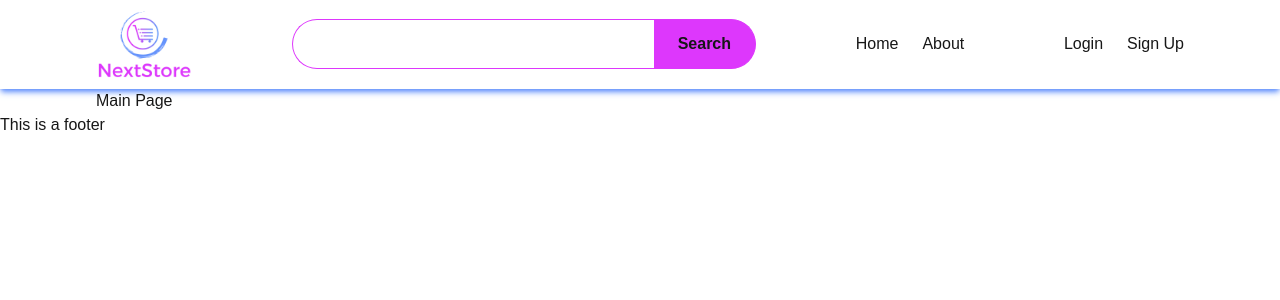
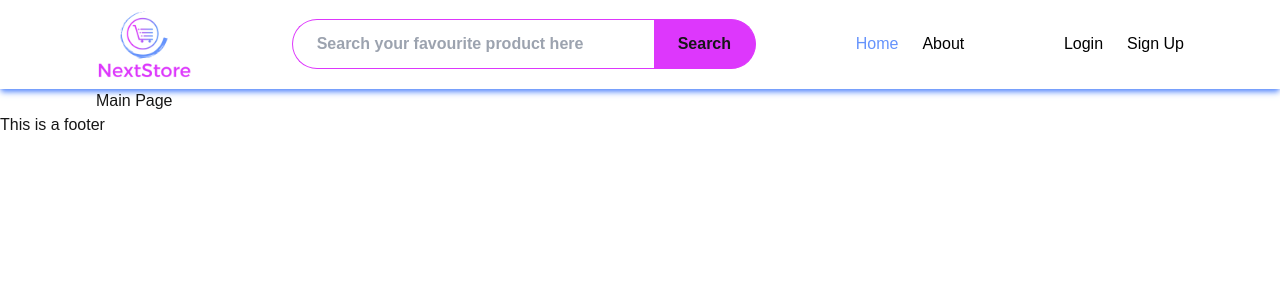
Before and after one commit to asif100a/next-store, a Next.js app: page / in a window 1280 px wide. Shown: the top 300 px of the page. Built offline with nearby package versions, Linux system fonts and the light colour scheme.

Commit message:
Active link successfully highlighted

```diff
--- a/src/app/components/Layout/Header.tsx
+++ b/src/app/components/Layout/Header.tsx
@@ -1,7 +1,9 @@
+"use client";
 import Image from 'next/image';
 import React from 'react';
 import nextStoreLogoLight from '@/app/assets/NextStore-light.png';
 import Link from 'next/link';
+import { usePathname } from 'next/navigation';
 
 interface NavButton {
     btnName: string,
@@ -14,6 +16,9 @@ interface NavLinks {
 };
 
 const Header: React.FC = () => {
+    const pathName = usePathname();
+    console.log(pathName);
+
     const navBtn: NavButton[] = [
         { btnName: 'Login', path: '/login' },
         { btnName: 'Sign Up', path: '/sign-up' },
@@ -43,20 +48,23 @@ const Header: React.FC = () => {
                         type="text"
                         name="SearchProduct"
                         id="SearchProduct"
+                        placeholder='Search your favourite product here'
                         className='border border-r-0 border-[#dd37fc] focus:outline-none bg-inherit text-[#6593fc] font-bold rounded-l-full w-[362px] px-6 py-3'
                     />
                     <input
-                    type="submit"
-                    value={'Search'}
-                    className='border border-l-0 border-[#dd37fc] focus:outline-none bg-[#dd37fc] text-[#161616] font-bold hover:cursor-pointer px-6 rounded-r-full py-3'
-                     />
+                        type="submit"
+                        value={'Search'}
+                        className='border border-l-0 border-[#dd37fc] focus:outline-none bg-[#dd37fc] text-[#161616] font-bold hover:cursor-pointer px-6 rounded-r-full py-3'
+                    />
                 </div>
 
                 {/* NavLinks */}
                 <ul className='flex gap-6'>
                     {
                         links.map((link, n) => (
-                            <li key={n}><Link href={link.path}>{link.linkName}</Link></li>
+                            <li key={n}>
+                                <Link href={link.path} className={pathName === link?.path ? 'text-[#6593fc]' : 'text-black'}>{link.linkName}</Link>
+                            </li>
                         ))
                     }
                 </ul>
@@ -64,7 +72,9 @@ const Header: React.FC = () => {
                 <div className='flex gap-6'>
                     {
                         navBtn.map((btn, n) => (
-                            <button key={n}><Link href={btn.path}>{btn.btnName}</Link></button>
+                            <button key={n}>
+                                <Link href={btn.path} className={pathName === btn?.path ? 'text-[#6593fc]' : 'text-black'}>{btn.btnName}</Link>
+                            </button>
                         ))
                     }
                 </div>
```
